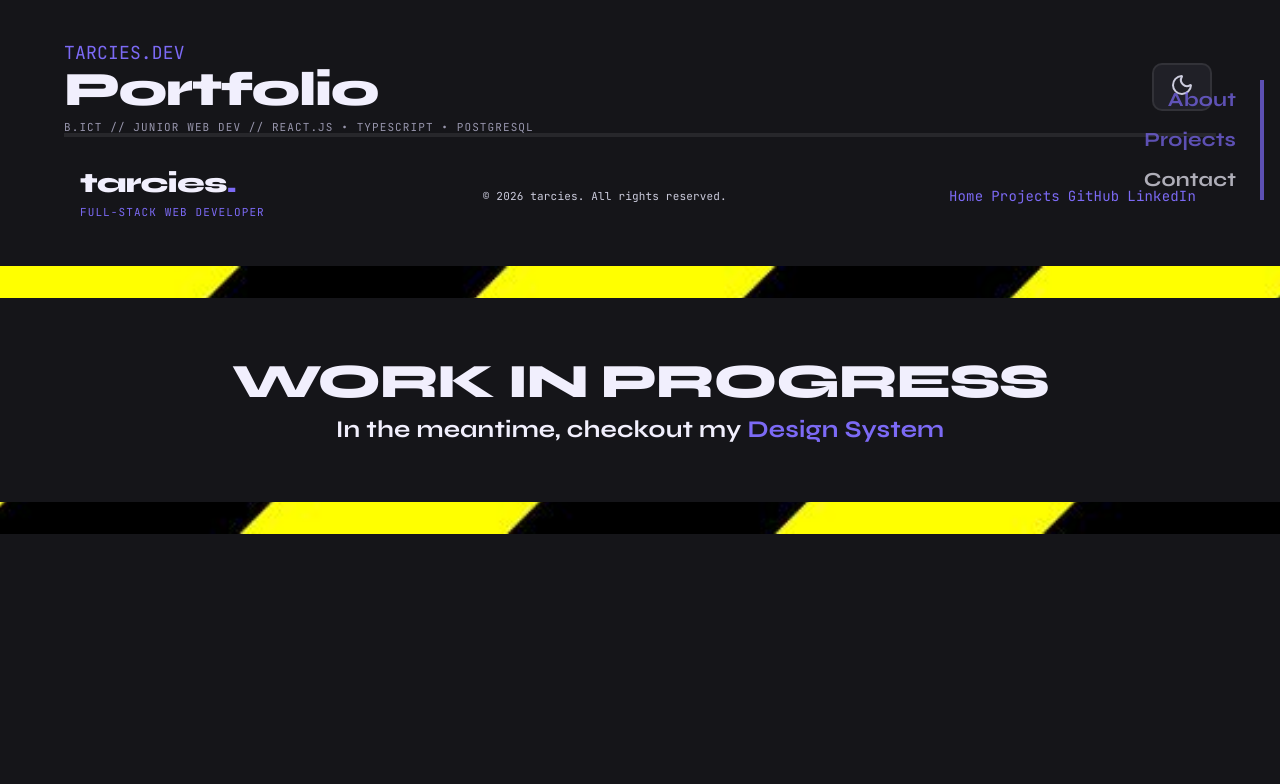
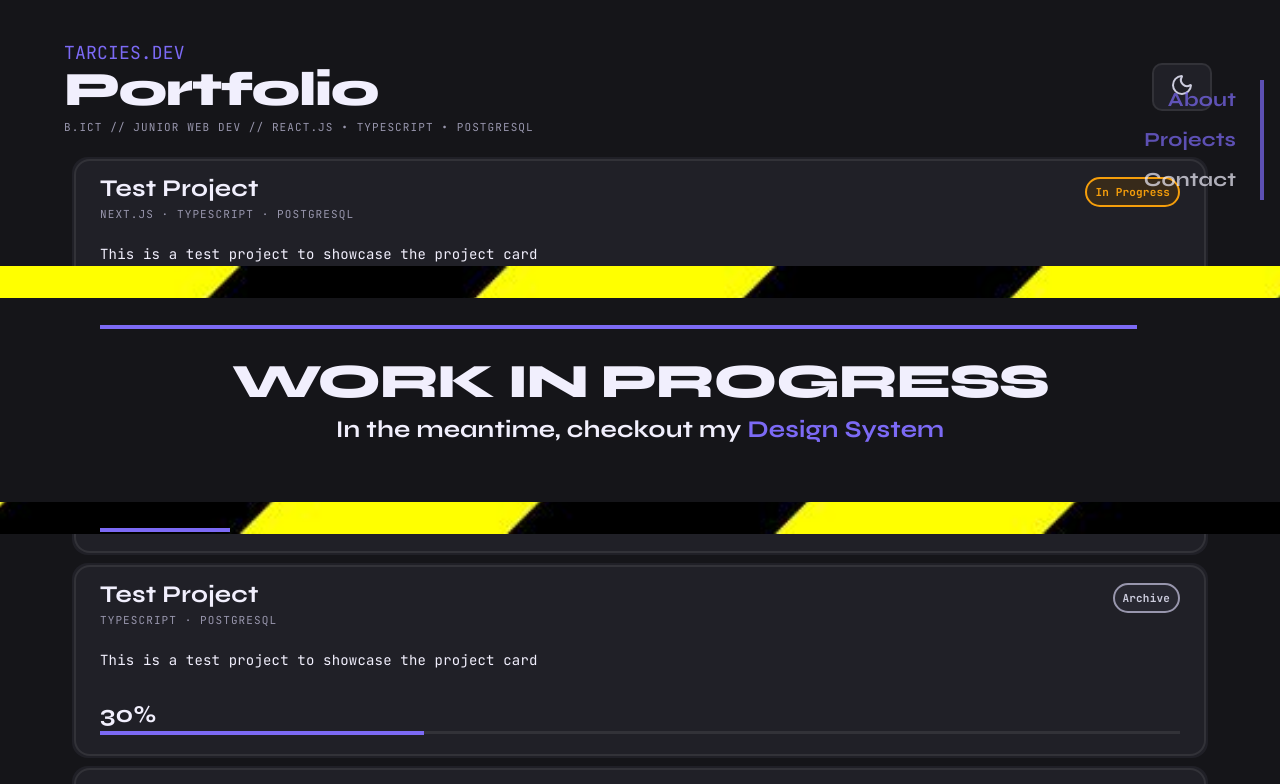
Before and after one commit to tarcies/portfolio, a React (Vite) app: page /projects in a window 1280 px wide. Shown: the top 784 px of the page. Built offline with nearby package versions, Linux system fonts and the light colour scheme.

Commit message:
feat(sections): add project section

```diff
--- a/src/components/sections/Projects.tsx
+++ b/src/components/sections/Projects.tsx
@@ -1,3 +1,41 @@
+import styles from "./Projects.module.css";
+import projectsJson from "../../data/projects.json";
+import { ProjectCard } from "../ui";
+import { type input } from "../ui/Badge";
+import { Gap } from "./Gap";
+
+interface Project {
+  id: number;
+  name: string;
+  desc: string;
+  tech: Array<string>;
+  btext: string;
+  btype: input["type"];
+  progress: number;
+}
+
+const projects = projectsJson as Project[];
+
 export function Projects() {
-  return <></>;
+  return (
+    <>
+      <Gap height="2dvh"></Gap>
+      <div className={`components`}>
+        {projects.map((project) => {
+          return (
+            <ProjectCard
+              key={project.id}
+              title={project.name}
+              desc={project.desc}
+              tech={project.tech}
+              btext={project.btext}
+              btype={project.btype}
+              progress={project.progress}
+            ></ProjectCard>
+          );
+        })}
+      </div>
+      <Gap height="2dvh"></Gap>
+    </>
+  );
 }
```
Also changed, not shown: src/components/sections/Projects.module.css (added).
